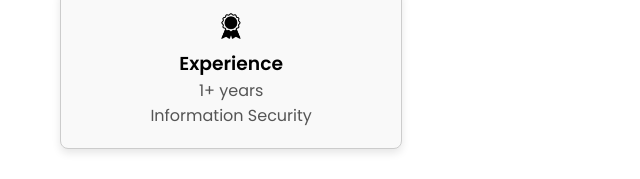
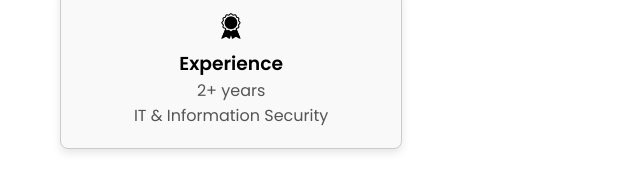
Before and after one commit to JustinRLew/JustinRLew.github.io, a plain HTML site: page index.html in a window 1280 px wide. Shown: the part 1028-1207 px from the top of the page, 485-1125 px from the left. Drawn offline with Linux system fonts and the light colour scheme.

Commit message:
Update index.html

```diff
--- a/index.html
+++ b/index.html
@@ -285,7 +285,7 @@
                 class="icon"
               />
               <h3>Experience</h3>
-              <p>1+ years <br />Information Security</p>
+              <p>2+ years <br />IT & Information Security</p>
             </div>
             <div class="details-container">
               <img
```
